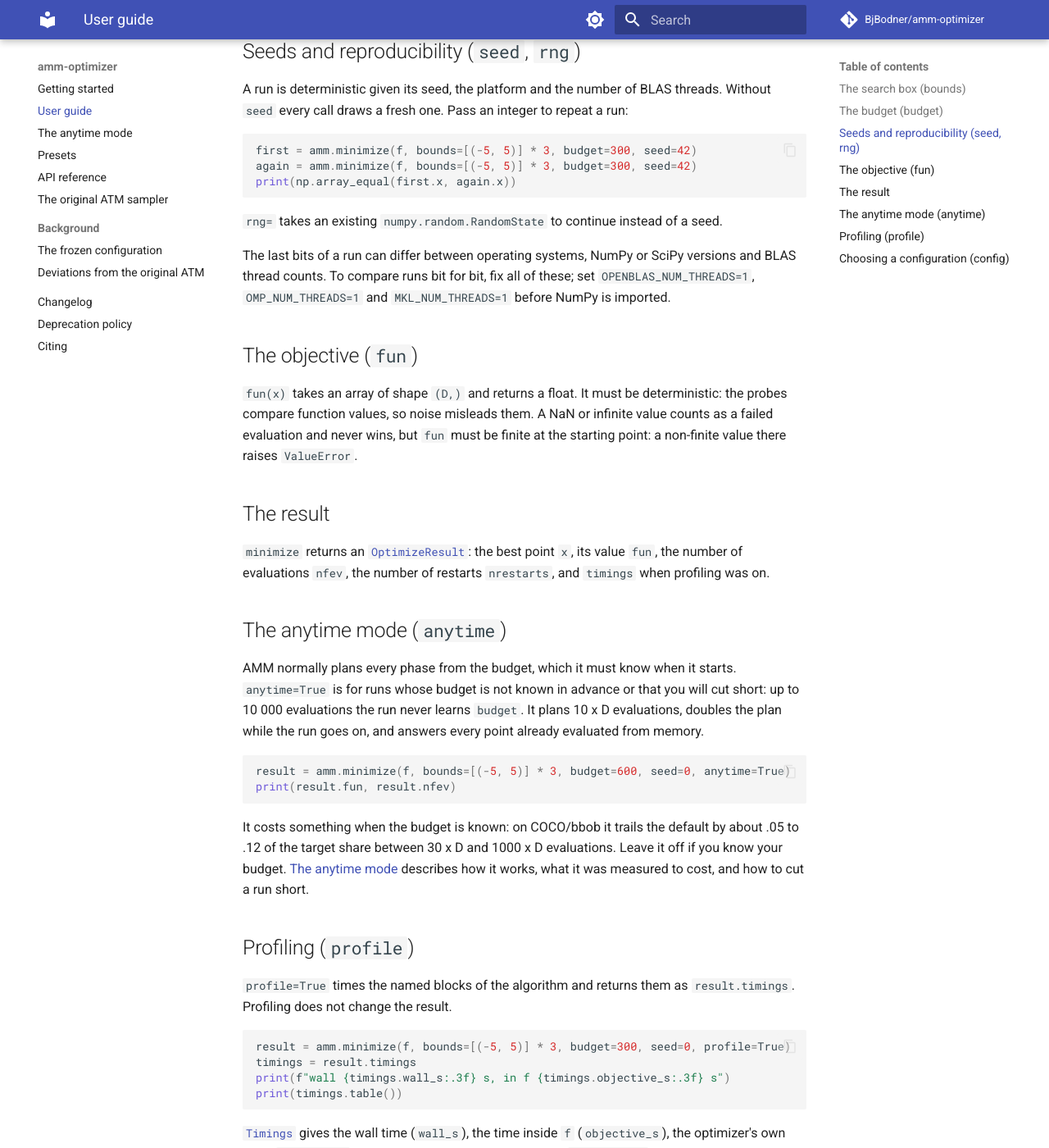
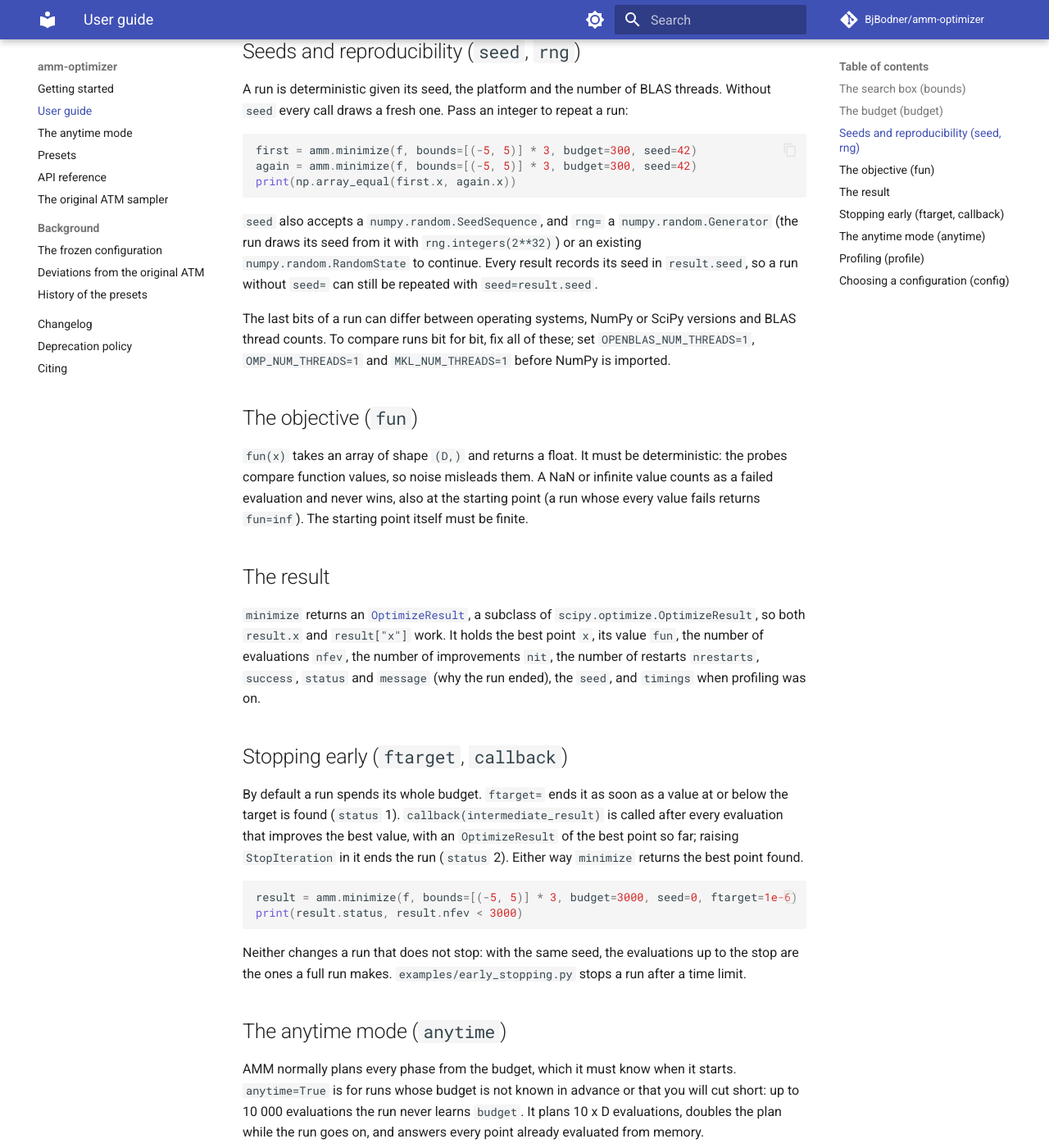
Before and after one commit to BjBodner/amm-optimizer, an MkDocs documentation site: the page built from docs/user-guide.md, in a window 1280 px wide and 1400 px high, scrolled down 1627 px. Shown: the whole window at 82% size. Built offline with MkDocs 1.6.1 and Material for MkDocs 9.7.7, drawn with Linux system fonts in a browser that asks for light colours; comment, search, counter and statistics services are not loaded.

Commit message:
Release 0.6.0
Version 0.6.0 and its CHANGELOG section; the user guide covers the result,
early stopping and seeds. Every shipped configuration runs bit for bit as in
0.5.0, and the default reproduces all 6,000 c46 runs of the paper's final test
(FT1) and the 720 FT4 runs at 10^4 x D exactly.

````diff
--- a/docs/user-guide.md
+++ b/docs/user-guide.md
@@ -82,7 +82,10 @@ again = amm.minimize(f, bounds=[(-5, 5)] * 3, budget=300, seed=42)
 print(np.array_equal(first.x, again.x))
 ```
 
-`rng=` takes an existing `numpy.random.RandomState` to continue instead of a seed.
+`seed` also accepts a `numpy.random.SeedSequence`, and `rng=` a `numpy.random.Generator` (the run
+draws its seed from it with `rng.integers(2**32)`) or an existing `numpy.random.RandomState` to
+continue. Every result records its seed in `result.seed`, so a run without `seed=` can still be
+repeated with `seed=result.seed`.
 
 The last bits of a run can differ between operating systems, NumPy or SciPy versions and BLAS
 thread counts. To compare runs bit for bit, fix all of these; set `OPENBLAS_NUM_THREADS=1`,
@@ -92,14 +95,32 @@ thread counts. To compare runs bit for bit, fix all of these; set `OPENBLAS_NUM_
 
 `fun(x)` takes an array of shape `(D,)` and returns a float. It must be deterministic: the probes
 compare function values, so noise misleads them. A NaN or infinite value counts as a failed
-evaluation and never wins, but `fun` must be finite at the starting point: a non-finite value
-there raises `ValueError`.
+evaluation and never wins, also at the starting point (a run whose every value fails returns
+`fun=inf`). The starting point itself must be finite.
 
 ## The result
 
-`minimize` returns an [`OptimizeResult`](api.md#amm_optimizer.OptimizeResult): the best point
-`x`, its value `fun`, the number of evaluations `nfev`, the number of restarts `nrestarts`, and
-`timings` when profiling was on.
+`minimize` returns an [`OptimizeResult`](api.md#amm_optimizer.OptimizeResult), a subclass of
+`scipy.optimize.OptimizeResult`, so both `result.x` and `result["x"]` work. It holds the best
+point `x`, its value `fun`, the number of evaluations `nfev`, the number of improvements `nit`,
+the number of restarts `nrestarts`, `success`, `status` and `message` (why the run ended), the
+`seed`, and `timings` when profiling was on.
+
+## Stopping early (`ftarget`, `callback`)
+
+By default a run spends its whole budget. `ftarget=` ends it as soon as a value at or below the
+target is found (`status` 1). `callback(intermediate_result)` is called after every evaluation
+that improves the best value, with an `OptimizeResult` of the best point so far; raising
+`StopIteration` in it ends the run (`status` 2). Either way `minimize` returns the best point
+found.
+
+```python
+result = amm.minimize(f, bounds=[(-5, 5)] * 3, budget=3000, seed=0, ftarget=1e-6)
+print(result.status, result.nfev < 3000)
+```
+
+Neither changes a run that does not stop: with the same seed, the evaluations up to the stop are
+the ones a full run makes. `examples/early_stopping.py` stops a run after a time limit.
 
 ## The anytime mode (`anytime`)
 
--- a/mkdocs.yml
+++ b/mkdocs.yml
@@ -23,6 +23,7 @@ nav:
   - Background:
       - The frozen configuration: FREEZE_2026-10-22.md
       - Deviations from the original ATM: DEVIATIONS.md
+      - History of the presets: HISTORY.md
   - Changelog: changelog.md
   - Deprecation policy: deprecation-policy.md
   - Citing: citing.md
--- a/src/amm_optimizer/__init__.py
+++ b/src/amm_optimizer/__init__.py
@@ -12,7 +12,7 @@ from .default import minimize
 from .profiling import Profiler, TimingProfiler, Timings
 from .result import OptimizeResult
 
-__version__ = "0.5.0"
+__version__ = "0.6.0"
 __all__ = [
     "ATMConfig",
     "OptimizeResult",
````
Also changed, not shown: CHANGELOG.md (+15 -15 lines), README.md (+4 -3 lines), docs/DEVIATIONS.md (+1 -1 lines), docs/legacy.md (+2 -3 lines), 10 other files.
